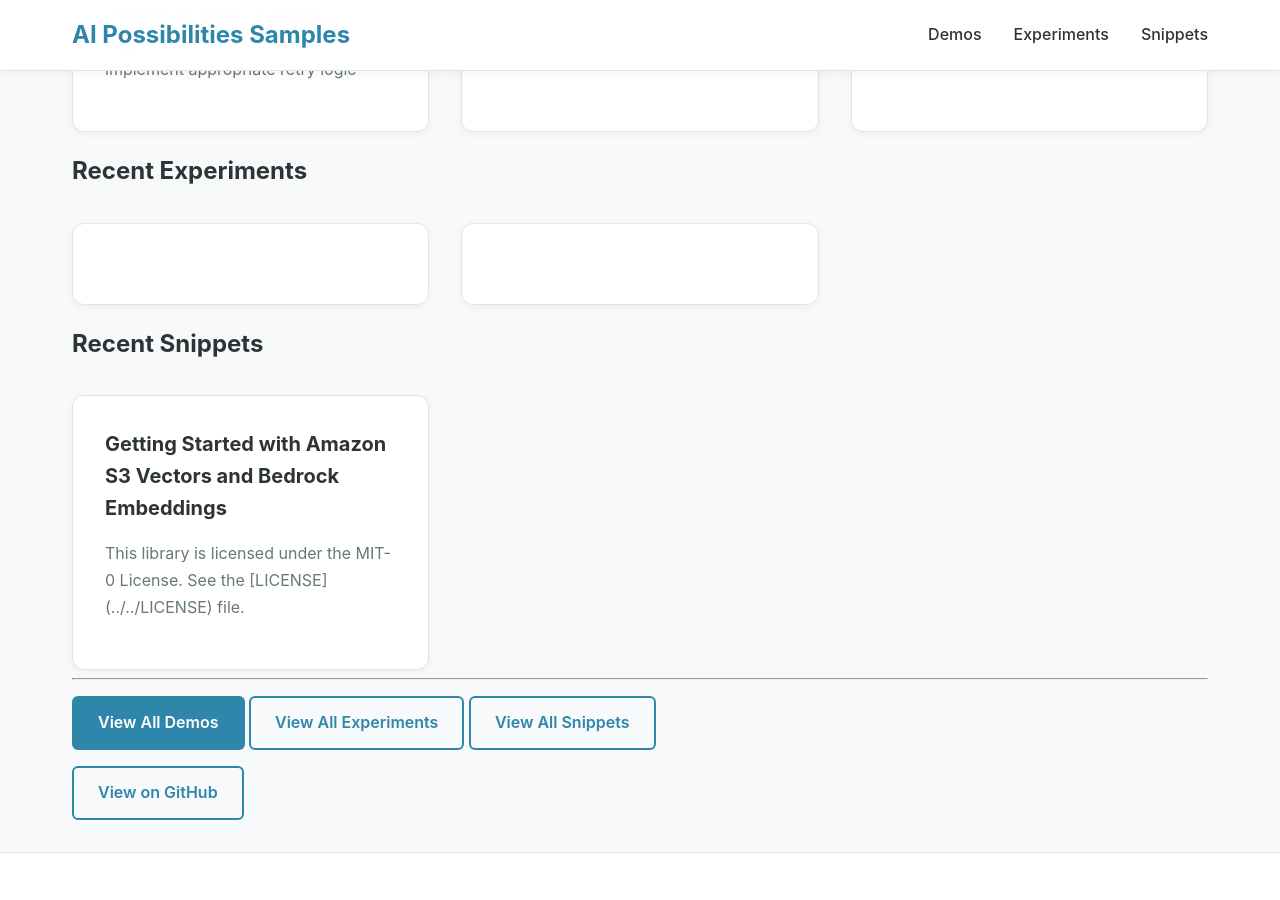
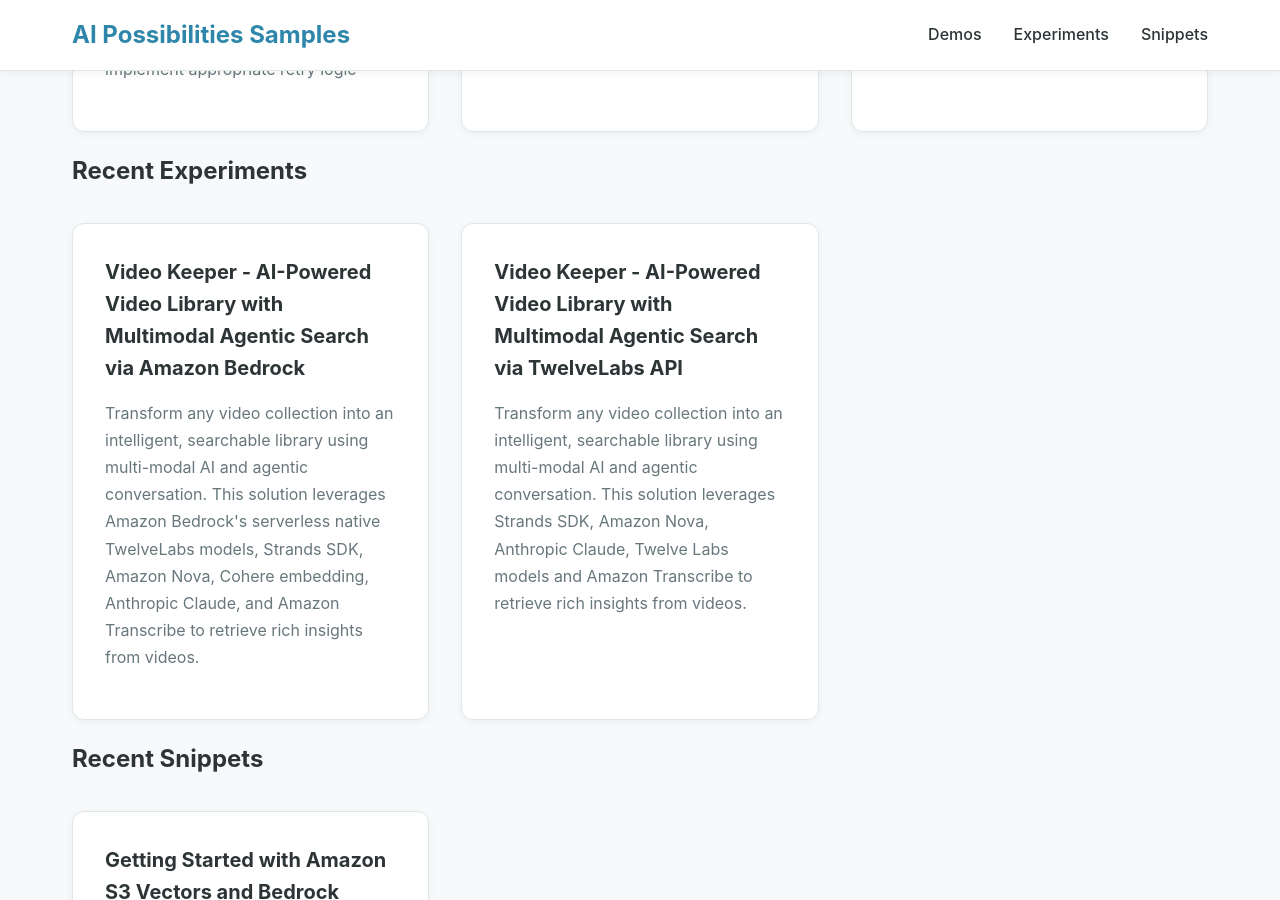
Before and after one commit to aws-samples/sample-ai-possibilities, a Jekyll site: the page built from index.md, in a window 1280 px wide and 900 px high, scrolled down 1305 px. Built offline with Jekyll 4.4.1, drawn with Linux system fonts in a browser that asks for light colours; some of the changed lines change nothing that is shown.

Commit message:
Fix broken YAML front matter in experiment files

```diff
--- a/_experiments/intelligent-video-search-ai-agent-twelve-labs-via-bedrock.md
+++ b/_experiments/intelligent-video-search-ai-agent-twelve-labs-via-bedrock.md
@@ -1,11 +1,7 @@
 ---
 title: "Video Keeper - AI-Powered Video Library with Multimodal Agentic Search via Amazon Bedrock"
 date: 2025-07-19
-description: "Transform any video collection into an intelligent, searchable library using multi-modal AI and agentic conversation. This solution leverages **Amazon Bedrock's serverless native TwelveLabs models**, Strands SDK (Agentic framework), Amazon Nova, Cohere embedding, Anthropic Claude, and Amazon Transcribe to retrieve rich insights from videos - all without requiring external API keys or third-party SDKs. This is a generic video search solution which works with any type of videos.
-
-**🎯 Key Innovation**: This implementation uses TwelveLabs' cutting-edge video understanding models (Marengo and Pegasus) directly through Amazon Bedrock, providing enterprise-grade video AI capabilities with simplified deployment and billing through your AWS account.
-
-<img src="./images/UI.jpg" alt="Webserver UI" width="800" />"
+description: "Transform any video collection into an intelligent, searchable library using multi-modal AI and agentic conversation. This solution leverages Amazon Bedrock's serverless native TwelveLabs models, Strands SDK, Amazon Nova, Cohere embedding, Anthropic Claude, and Amazon Transcribe to retrieve rich insights from videos."
 layout: experiment
 difficulty: medium
 source_folder: "experiments/intelligent-video-search-ai-agent-twelve-labs-via-bedrock"
--- a/_experiments/intelligent-video-search-ai-agent.md
+++ b/_experiments/intelligent-video-search-ai-agent.md
@@ -1,9 +1,7 @@
 ---
 title: "Video Keeper - AI-Powered Video Library with Multimodal Agentic Search via TwelveLabs API"
 date: 2025-07-19
-description: "Transform any video collection into an intelligent, searchable library using multi-modal AI and agentic conversation. This solution leverages Strands SDK (Agentic framework), Amazon Nova, Anthropic Claude, Twelve Labs models and Amazon Transcribe to retrieve rich insights from videos. This is a generic video search solution which works with any type of videos.
-
-<img src="./images/UI.jpg" alt="Webserver UI" width="800" />"
+description: "Transform any video collection into an intelligent, searchable library using multi-modal AI and agentic conversation. This solution leverages Strands SDK, Amazon Nova, Anthropic Claude, Twelve Labs models and Amazon Transcribe to retrieve rich insights from videos."
 layout: experiment
 difficulty: medium
 source_folder: "experiments/intelligent-video-search-ai-agent"
```
